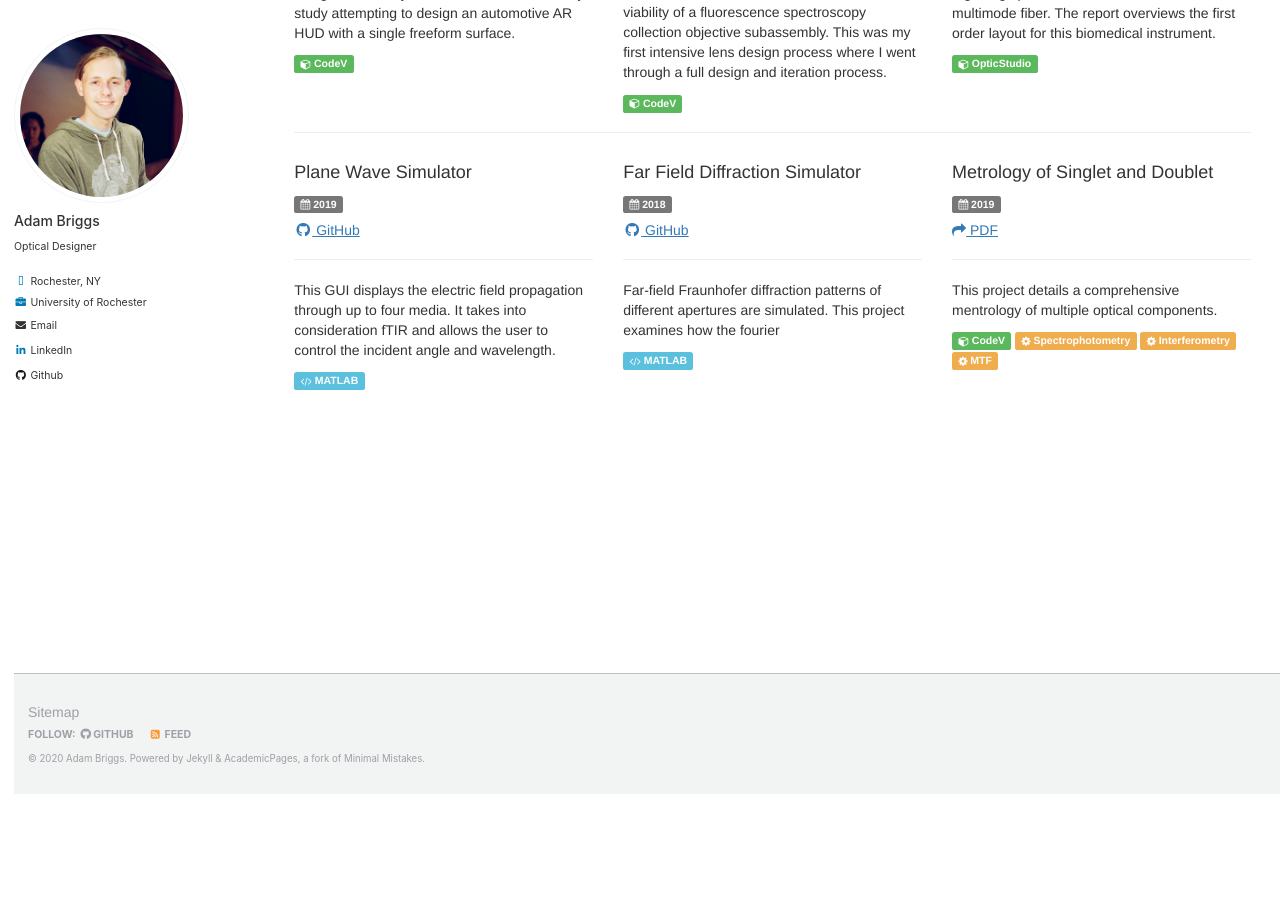
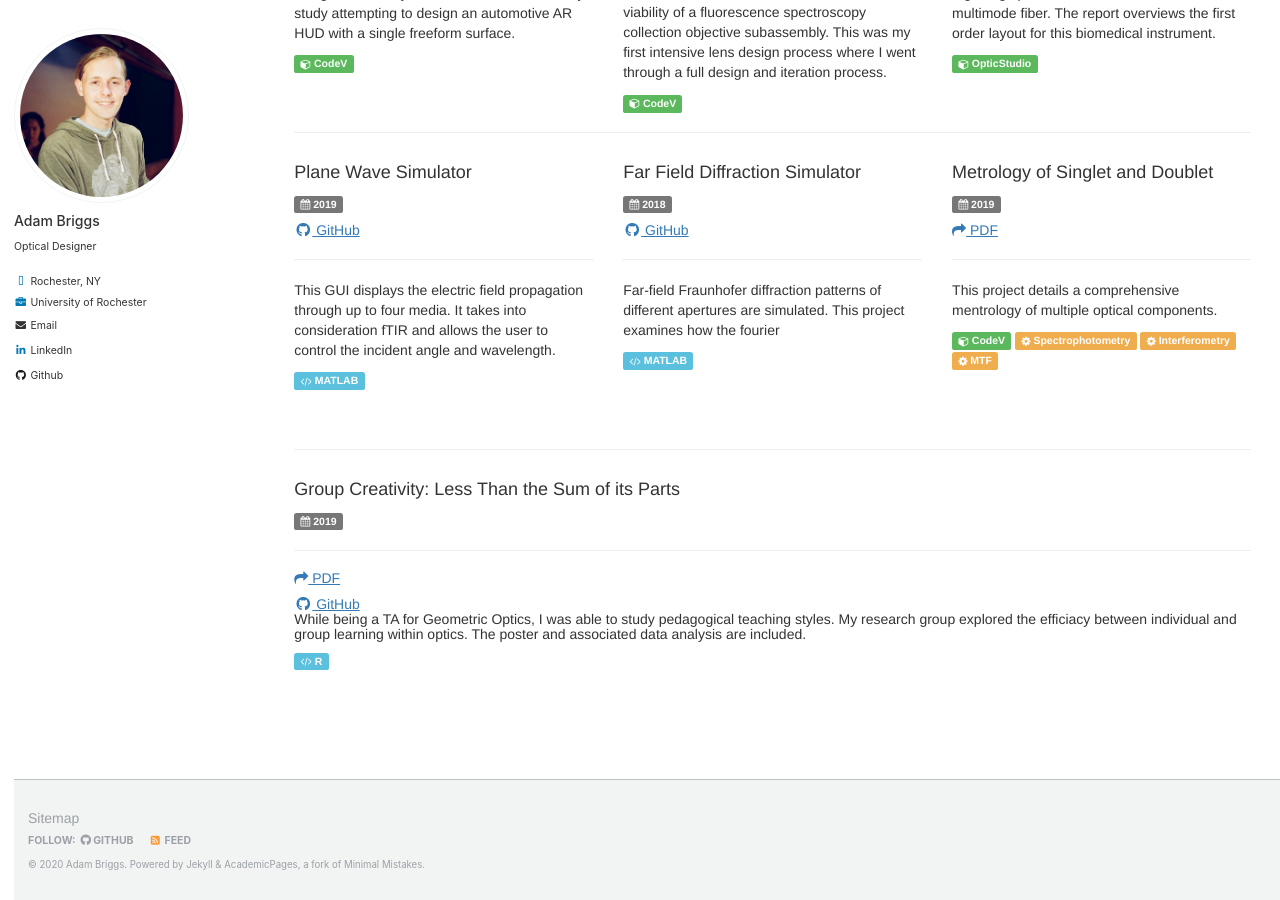
Before and after one commit to AdamBriggs/AdamBriggs.github.io, a Jekyll site: the page built from _pages/portfolio.html, in a window 1280 px wide and 900 px high, scrolled down 393 px. Built offline with Jekyll 4.4.1, drawn with Linux system fonts in a browser that asks for light colours; nearby versions of some CDN libraries; before the commit the page ends 1187 px from its top, so only the background shows below that.

Commit message:
portfolio

```diff
--- a/_pages/portfolio.html
+++ b/_pages/portfolio.html
@@ -111,5 +111,16 @@ author_profile: true
         <span class="label label-warning"><i class="fa fa-cog" aria-hidden='true'></i> MTF</span>
       </div>
     </div>
-
+    <hr>
+    <div class="row">
+      <div class="col-md-12 column project-right">
+        <h4 class="hackname">Group Creativity: Less Than the Sum of its Parts</h4>
+        <span class="label label-default"><i class="fa fa-calendar" aria-hidden="true"></i> 2019</span><hr>
+        <h5 class="link"><a href="{{ site.url}}/assets/pdf/CASPoster.pdf" target="_blank"><i class="fa fa-share"></i> PDF</a>
+          <h5 class="link"><a href="https://github.com/AdamBriggs/Geometric-Optics-Data-Analysis/tree/master/RProject" target="_blank"><i class="fab fa-fw fa-github" aria-hidden="true"></i> GitHub</a>
+        <p> While being a TA for Geometric Optics, I was able to study pedagogical teaching styles. My research group explored the efficiacy between individual and group
+           learning within optics. The poster and associated data analysis are included. </p>
+        <span class="label label-info"><i class="fa fa-code"></i> R</span>
+      </div>
+    </div>
 </body>
```
Also changed, not shown: 1 other file.
